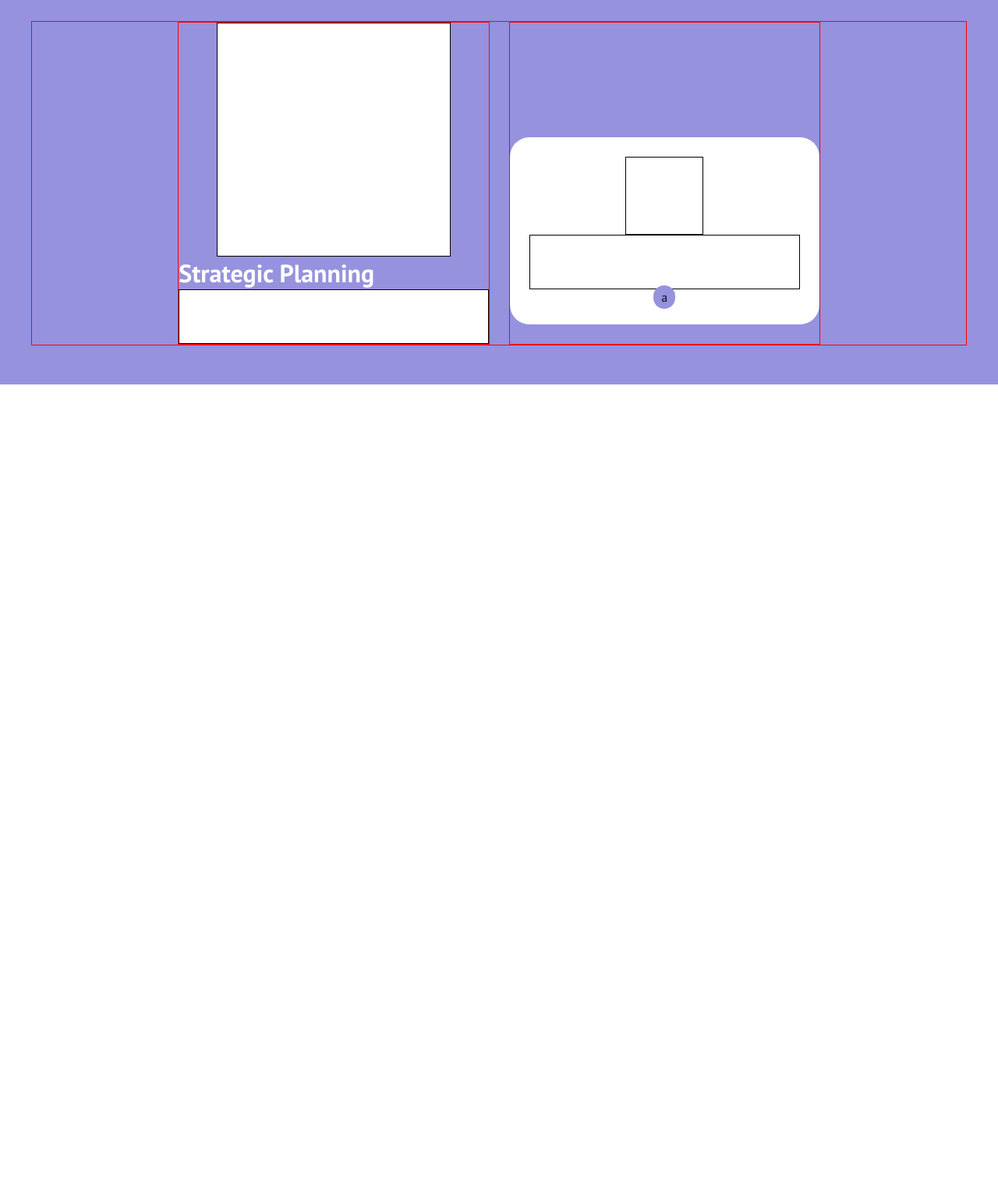
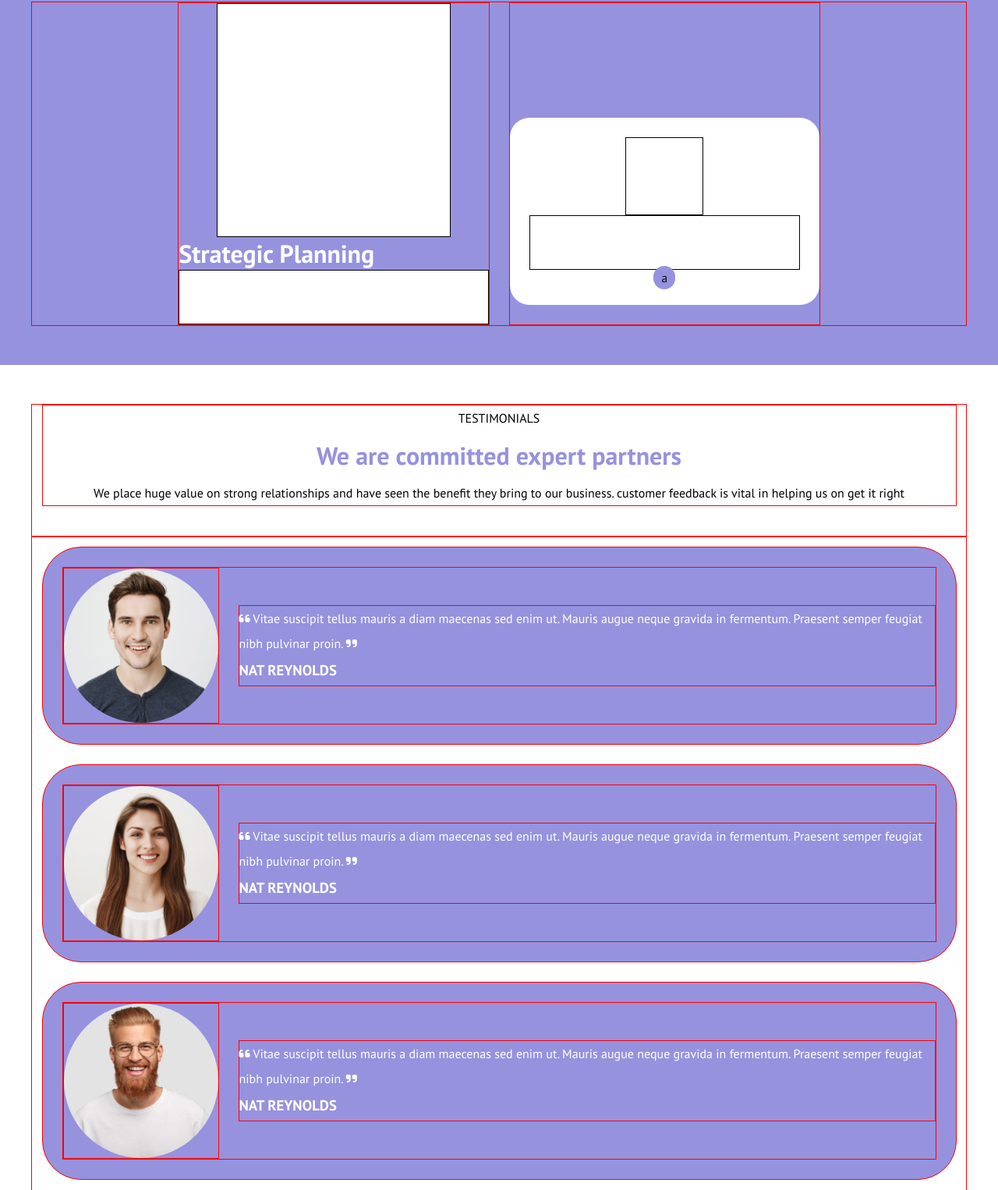
Before and after one commit to Fra-Battaglia/htmlcss-responsive-layout, a plain HTML site: page index.html in a window 1280 px wide. Shown: the part 863-2389 px from the top of the page at 78% size. Before the commit the page ends 1356 px from the top, so only its background shows below. Drawn offline with Linux system fonts and the light colour scheme.

Commit message:
testimonials done

```diff
--- a/css/style.css
+++ b/css/style.css
@@ -14,8 +14,36 @@ a {
 	text-decoration: none;
 }
 
+.margin-25-half {
+	margin: calc(25px / 2);
+}
+
+/* .margin-left-25-half {
+	margin-left: calc(25px / 2);
+}
+
+.margin-right-25-half {
+	margin-right: calc(25px / 2);
+} */
+
+.margin-25 {
+	margin: 25px;
+}
+
+.padding-25-half {
+	padding: calc(25px / 2);
+}
+
+.padding-25 {
+	padding: 25px;
+}
+
 .text-bold {
 	font-weight: bold;
+}
+
+.text-purple {
+	color: #9692DE;
 }
 
 .container {
@@ -77,7 +105,7 @@ a {
 header {
 	height: 100px;
 	background-color: #3982F5;
-	padding: 25px;
+	/* padding: 25px; */
 }
 
 header .container {
@@ -110,12 +138,17 @@ header .container .row {
 
 @media screen and (min-width: 992px) {
 
-	.menu > nav {
-		display: block;
+	.logo {
+		margin-left: calc(25px / 2);
 	}
 
 	.menu {
 		width: 50%;
+		margin-right: calc(25px / 2);
+	}
+
+	.menu > nav {
+		display: block;
 	}
 
 	.hamburger {
@@ -149,17 +182,17 @@ header .container .row {
 
 /* Skills */
 
-.skills {
+/* .skills {
 	padding: 25px;
-}
+} */
 
 .skills .row {
 	flex-direction: column;
-	gap: 25px;
 }
 
 .skill, .demo {
 	background-color: #BDDCFC;
+	margin: calc(25px / 2) 0;
 }
 
 .demo {
@@ -191,10 +224,16 @@ header .container .row {
 	margin: 0 auto;
 }
 
+/* Skills Tablet */
+
 @media screen and (min-width: 768px) {
 	.skills .row{
 		flex-direction: row;
 		flex-wrap: wrap;
+	}
+
+	.skill, .demo {
+		margin: calc(25px / 2);
 	}
 
 	.demo {
@@ -239,6 +278,8 @@ header .container .row {
 	background-color: #FFFFFF;
 }
 
+/* Planning Desktop */
+
 @media screen and (min-width: 992px) {
 	#planning .row {
 		flex-direction: row;
@@ -263,7 +304,87 @@ header .container .row {
 
 /* Testimonials */
 
+#testimonials {
+	margin: 50px 25px;
+	text-align: center;
+	line-height: 2;
+}
 
+#testimonials > .container > .row {
+	flex-direction: column;
+}
+
+#testimonials p {
+	font-size: 1.5em;
+}
+
+.testimonial {
+	width: 100%;
+	background-color: #9692DE;
+	color: #FFFFFF;
+	border-radius: 50px;
+	padding: 25px;
+	margin: calc(25px / 2) 0;
+}
+
+.testimonial .row {
+	flex-direction: column;
+	align-items: center;
+}
+
+.testimonial-face {
+	width: 300px;
+	height: 300px;
+	margin: 0 0 25px 0;
+	flex-shrink: 0;
+}
+
+.testimonial-face img {
+	object-fit: cover;
+	width: 100%;
+	height: 100%;
+	border-radius: 50%;
+}
+
+/* Testimonial Tablet */
+
+@media screen and (min-width: 768px) {
+
+	.testimonial .row {
+		flex-direction: row;
+	}
+
+	.testimonial-face {
+		margin: 0 25px 0 0;
+	}
+}
+
+/* Testimonial Desktop */
+
+@media screen and (min-width: 992px) {
+
+	#testimonials p {
+		font-size: 1em;
+	}
+
+	#testimonials .section-description {
+		margin: 0 calc(25px / 2) calc(25px + 25px / 2);
+	}
+
+	.testimonial {
+		width: auto;
+		margin: calc(25px / 2);
+	}
+
+	.testimonial-face {
+		width: 200px;
+		height: 200px;
+	}
+
+	.testimonial-info {
+		text-align: left;
+	}
+}
 
 /* Features */
 
--- a/index.html
+++ b/index.html
@@ -12,11 +12,11 @@
 
 		<!-- Header -->
 
-		<header>
+		<header class="padding-25-half">
 			<div class="container">
 				<div class="row">
-					<div class="col logo"></div>
-					<div class="col menu">
+					<div class="col logo margin-left-25-half"></div>
+					<div class="col menu margin-right-25-half">
 						<nav>
 							<ul>
 								<li><a href="#planning">Planning</a></li>
@@ -36,7 +36,7 @@
 
 		<!-- Skills -->
 
-		<div class="skills">
+		<div class="skills padding-25-half">
 			<div class="container">
 				<div class="row">
 					<div class="col card demo">
@@ -116,7 +116,46 @@
 
 		<!-- Testimonials -->
 
-		<div id="testimonials"></div>
+		<div id="testimonials">
+			<div class="container">
+				<div class="row">
+					<div class="col section-description">
+						<p class="section-name">TESTIMONIALS</p>
+						<h1 class="text-purple">We are committed expert partners</h1>
+						<p>We place huge value on strong relationships and have seen the benefit they bring to our business. customer feedback is vital in helping us on get it right</p>
+					</div>
+				</div>
+				<div class="row">
+					<div class="col testimonial">
+						<div class="row">
+							<div class="col testimonial-face"><img src="./img/testimonial1.jpg" alt="testimonial 1"></div>
+							<div class="col testimonial-info">
+								<p class="testimonial-quote"><i class="fa-solid fa-quote-left"></i> Vitae suscipit tellus mauris a diam maecenas sed enim ut. Mauris augue neque gravida in fermentum. Praesent semper feugiat nibh pulvinar proin. <i class="fa-solid fa-quote-right"></i></p>
+								<h3>NAT REYNOLDS</h3>
+							</div>
+						</div>
+					</div>
+					<div class="col testimonial">
+						<div class="row">
+							<div class="col testimonial-face"><img src="./img/testimonial2.jpg" alt="testimonial 2"></div>
+							<div class="col testimonial-info">
+								<p class="testimonial-quote"><i class="fa-solid fa-quote-left"></i> Vitae suscipit tellus mauris a diam maecenas sed enim ut. Mauris augue neque gravida in fermentum. Praesent semper feugiat nibh pulvinar proin. <i class="fa-solid fa-quote-right"></i></p>
+								<h3>NAT REYNOLDS</h3>
+							</div>
+						</div>
+					</div>
+					<div class="col testimonial">
+						<div class="row">
+							<div class="col testimonial-face"><img src="./img/testimonial3.jpg" alt="testimonial 3"></div>
+							<div class="col testimonial-info">
+								<p class="testimonial-quote"><i class="fa-solid fa-quote-left"></i> Vitae suscipit tellus mauris a diam maecenas sed enim ut. Mauris augue neque gravida in fermentum. Praesent semper feugiat nibh pulvinar proin. <i class="fa-solid fa-quote-right"></i></p>
+								<h3>NAT REYNOLDS</h3>
+							</div>
+						</div>
+					</div>
+				</div>
+			</div>
+		</div>
 
 		<!-- Features -->
 
```
